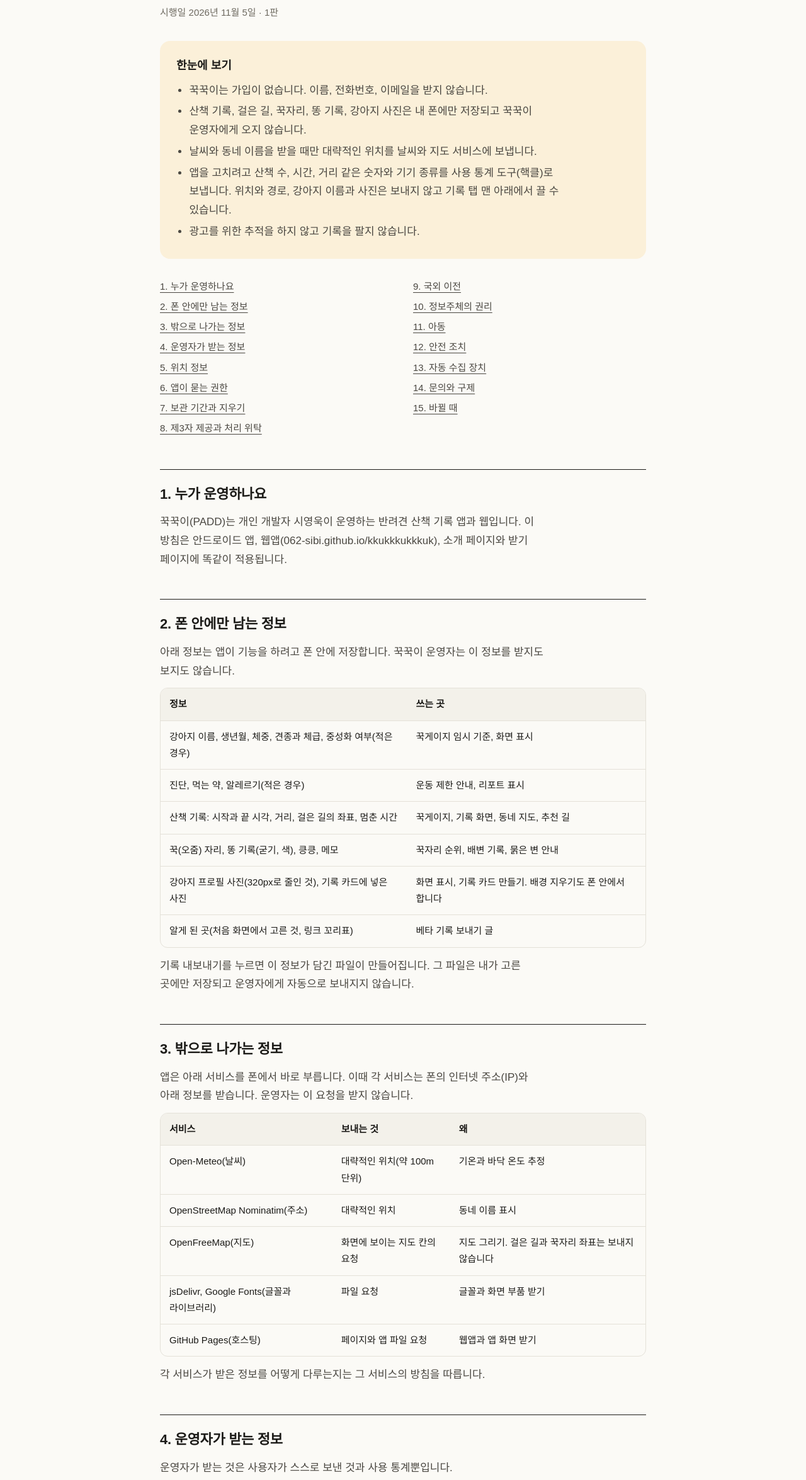
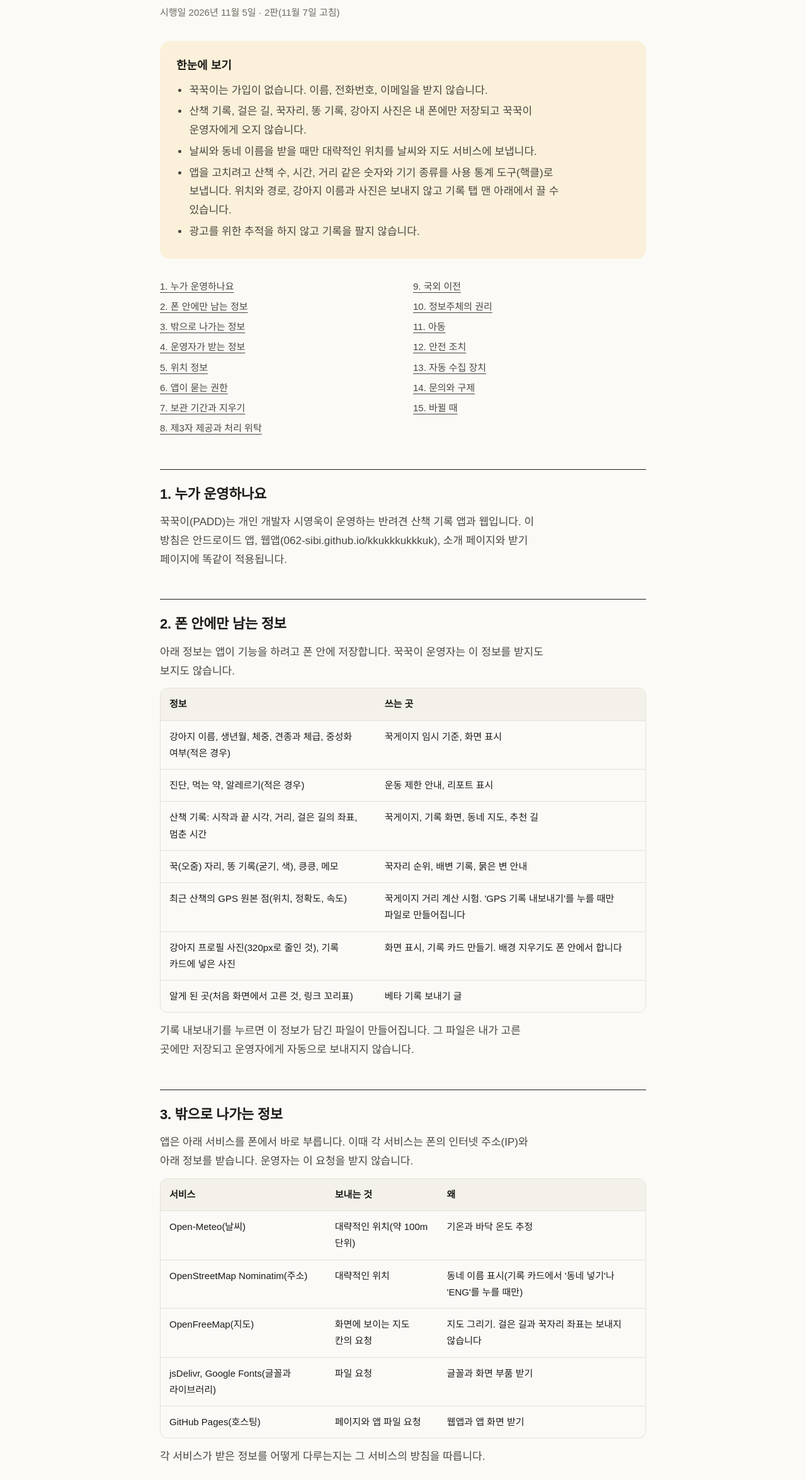
Before and after one commit to 062-SIBI/kkukkkukkkuk, a plain HTML site: page privacy/index.html in a window 1280 px wide. Shown: the part 152-2502 px from the top of the page at 63% size. Drawn offline with Linux system fonts and the light colour scheme; a web font is replaced by a local one.

Commit message:
0.4.3 후보: 처리방침 2판(11월 7일 고침)

```diff
--- a/privacy/index.html
+++ b/privacy/index.html
@@ -60,7 +60,7 @@ footer a+a{margin-left:16px}
 </header>
 <main class="wrap">
   <h1>꾹꾹이 개인정보처리방침</h1>
-  <p class="meta">시행일 2026년 11월 5일 · 1판</p>
+  <p class="meta">시행일 2026년 11월 5일 · 2판(11월 7일 고침)</p>
 
   <div class="sum">
     <b>한눈에 보기</b>
@@ -91,6 +91,7 @@ footer a+a{margin-left:16px}
     <tr><td>진단, 먹는 약, 알레르기(적은 경우)</td><td>운동 제한 안내, 리포트 표시</td></tr>
     <tr><td>산책 기록: 시작과 끝 시각, 거리, 걸은 길의 좌표, 멈춘 시간</td><td>꾹게이지, 기록 화면, 동네 지도, 추천 길</td></tr>
     <tr><td>꾹(오줌) 자리, 똥 기록(굳기, 색), 킁킁, 메모</td><td>꾹자리 순위, 배변 기록, 묽은 변 안내</td></tr>
+    <tr><td>최근 산책의 GPS 원본 점(위치, 정확도, 속도)</td><td>꾹게이지 거리 계산 시험. 'GPS 기록 내보내기'를 누를 때만 파일로 만들어집니다</td></tr>
     <tr><td>강아지 프로필 사진(320px로 줄인 것), 기록 카드에 넣은 사진</td><td>화면 표시, 기록 카드 만들기. 배경 지우기도 폰 안에서 합니다</td></tr>
     <tr><td>알게 된 곳(처음 화면에서 고른 것, 링크 꼬리표)</td><td>베타 기록 보내기 글</td></tr>
   </table></div>
@@ -101,7 +102,7 @@ footer a+a{margin-left:16px}
   <div class="tbl"><table>
     <tr><th>서비스</th><th>보내는 것</th><th>왜</th></tr>
     <tr><td>Open-Meteo(날씨)</td><td>대략적인 위치(약 100m 단위)</td><td>기온과 바닥 온도 추정</td></tr>
-    <tr><td>OpenStreetMap Nominatim(주소)</td><td>대략적인 위치</td><td>동네 이름 표시</td></tr>
+    <tr><td>OpenStreetMap Nominatim(주소)</td><td>대략적인 위치</td><td>동네 이름 표시(기록 카드에서 '동네 넣기'나 'ENG'를 누를 때만)</td></tr>
     <tr><td>OpenFreeMap(지도)</td><td>화면에 보이는 지도 칸의 요청</td><td>지도 그리기. 걸은 길과 꾹자리 좌표는 보내지 않습니다</td></tr>
     <tr><td>jsDelivr, Google Fonts(글꼴과 라이브러리)</td><td>파일 요청</td><td>글꼴과 화면 부품 받기</td></tr>
     <tr><td>GitHub Pages(호스팅)</td><td>페이지와 앱 파일 요청</td><td>웹앱과 앱 화면 받기</td></tr>
@@ -136,7 +137,7 @@ footer a+a{margin-left:16px}
 
   <h2 id="s7">7. 보관 기간과 지우기</h2>
   <ul>
-    <li>폰 안의 정보: 사용자가 기록을 지우거나 앱을 지울 때까지 폰에 남습니다. 웹앱은 브라우저의 사이트 데이터를 지우면 사라집니다. 지운 기록은 되살릴 수 없으니 먼저 기록 내보내기를 권합니다.</li>
+    <li>폰 안의 정보: 사용자가 기록을 지우거나 앱을 지울 때까지 폰에 남습니다. 산책 기록을 지우면 그 산책의 GPS 원본 점도 함께 지워집니다. 웹앱은 브라우저의 사이트 데이터를 지우면 사라집니다. 지운 기록은 되살릴 수 없으니 먼저 기록 내보내기를 권합니다.</li>
     <li>운영자가 받은 베타 기록과 문의: 받은 날부터 1년이 지나거나 지워 달라고 하면 바로 지웁니다. 종이로 뽑은 것은 파쇄하고 파일은 되살릴 수 없게 지웁니다.</li>
     <li>사용 통계: 핵클은 이용 계약 기간 동안 보관하고 이용이 끝나면 파기합니다(핵클 안내). 기기 하나의 기록만 지우는 방법은 핵클에 확인하고 있습니다. 기록 탭에서 끄면 그때부터 보내지 않고 폰에 남은 핵클 기기 ID를 지웁니다.</li>
   </ul>
```
